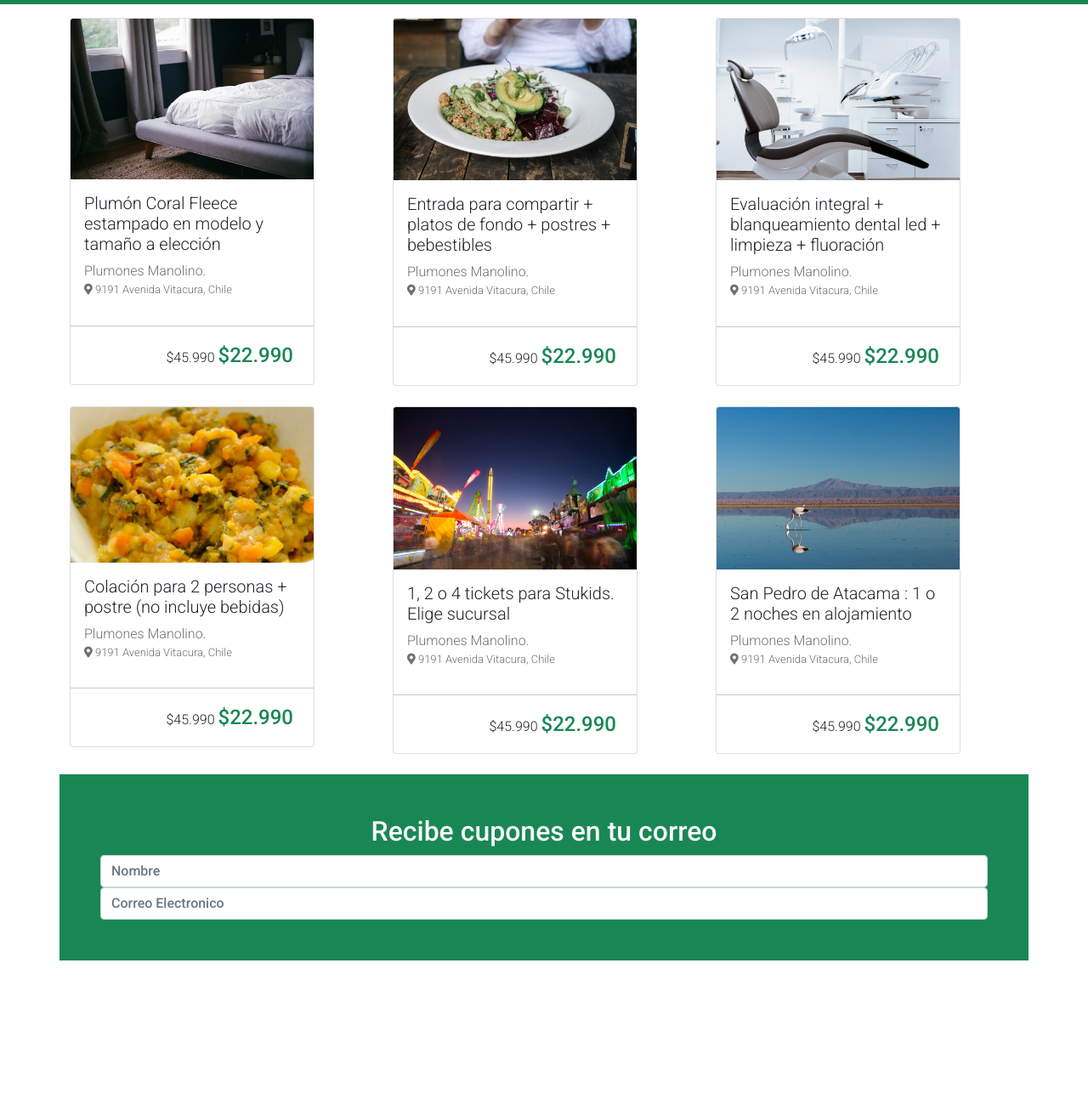
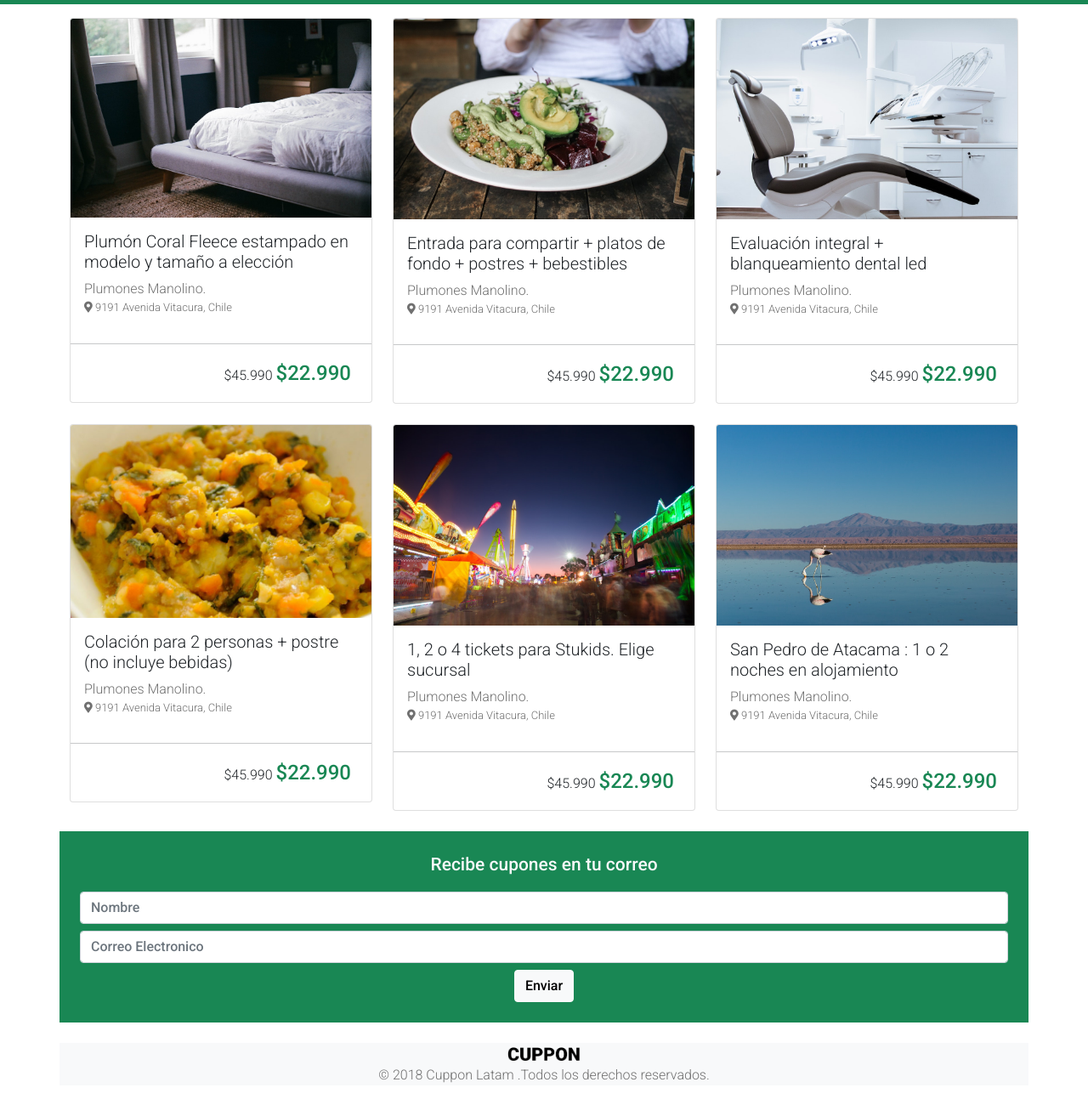
Before and after one commit to tbtha/Cuppon, a plain HTML site: page index.html in a window 1280 px wide. Shown: the part 53-1346 px from the top of the page at 85% size. Before the commit the page ends 1183 px from the top, so only its background shows below. Drawn offline with nearby package versions, Linux system fonts and the light colour scheme.

Commit message:
desafio cuppon

```diff
--- a/assents/css/style.css
+++ b/assents/css/style.css
@@ -2,13 +2,13 @@ body{
     font-family: 'Roboto', sans-serif;
 }
 
-.img-logo{
+.img-nav{
     height: 30px;
 }
 .card-title{
     color: #212529;
 }
-.card-text{
+.card-text , footer{
     color: #707070;
 }
 .subt-title{
@@ -17,3 +17,9 @@ body{
 .ubic{
     font-size: 13px;
 }
+.form{
+    font-size: 21px;
+}
+.img-footer{
+    height: 25px;
+}
--- a/index.html
+++ b/index.html
@@ -15,7 +15,7 @@
 <body>
     <nav class="navbar navbar-expand-lg navbar-light bg-success">
         <div class="container-fluid">
-          <a class="navbar-brand" href="#"><img src="./assents/img/logo-white.png" alt="imagen" class="img-logo"></a>
+          <a class="navbar-brand" href="#"><img src="./assents/img/logo-white.png" alt="imagen" class="img-nav"></a>
           <button class="navbar-toggler" type="button" data-bs-toggle="collapse" data-bs-target="#navbarNavAltMarkup" aria-controls="navbarNavAltMarkup" aria-expanded="false" aria-label="Toggle navigation">
             <span class="navbar-toggler-icon"></span>
           </button>
@@ -33,7 +33,7 @@
         <div class="row">
 
         <div class="col-12 col-md-4 mb-4">
-        <div class="card  " style="width: 18rem;">
+        <div class="card  " >
             <img src="assents/img/cupon-1.jpg" class="card-img-top" alt="...">
               <div class="card-body">
                 <h5 class="card-title fw-light">Plumón Coral Fleece estampado en modelo y tamaño a elección</h5>
@@ -48,7 +48,7 @@
         </div>
         </div>
         <div class="col-12 col-md-4 mb-4">
-          <div class="card  " style="width: 18rem;">
+          <div class="card  " >
               <img src="assents/img/cupon-2.jpg" class="card-img-top" alt="...">
                 <div class="card-body">
                   <h5 class="card-title fw-light">Entrada para compartir + platos de fondo + postres + bebestibles</h5>
@@ -63,10 +63,10 @@
           </div>
           </div>
           <div class="col-12 col-md-4 mb-4">
-            <div class="card  " style="width: 18rem;">
+            <div class="card  " >
                 <img src="assents/img/cupon-3.jpg" class="card-img-top" alt="...">
                   <div class="card-body">
-                    <h5 class="card-title fw-light">Evaluación integral + blanqueamiento dental led + limpieza + fluoración</h5>
+                    <h5 class="card-title fw-light">Evaluación integral + blanqueamiento dental led</h5>
                      <p class="subt-title card-text fw-light mb-0">Plumones Manolino.</p>
                      <p class="ubic card-text fw-light "><i class="fas fa-map-marker-alt"></i> 9191 Avenida Vitacura, Chile</p>
                   </div>
@@ -78,7 +78,7 @@
             </div>
             </div>
             <div class="col-12 col-md-4 mb-4">
-              <div class="card  " style="width: 18rem;">
+              <div class="card  " >
                   <img src="assents/img/cupon-4.jpg" class="card-img-top" alt="...">
                     <div class="card-body">
                       <h5 class="card-title fw-light">Colación para 2 personas + postre (no incluye bebidas)</h5>
@@ -93,7 +93,7 @@
               </div>
               </div>
               <div class="col-12 col-md-4 mb-4">
-                <div class="card" style="width: 18rem;">
+                <div class="card">
                     <img src="assents/img/cupon-5.jpg" class="card-img-top" alt="...">
                       <div class="card-body">
                         <h5 class="card-title fw-light">1, 2 o 4 tickets para Stukids. Elige sucursal</h5>
@@ -108,7 +108,7 @@
                 </div>
                 </div>
                 <div class="col-12 col-md-4 mb-4">
-                  <div class="card  " style="width: 18rem;">
+                  <div class="card  " >
                       <img src="assents/img/cupon-6.jpg" class="card-img-top" alt="...">
                         <div class="card-body">
                           <h5 class="card-title fw-light">San Pedro de Atacama : 1 o 2 noches en alojamiento</h5>
@@ -126,10 +126,20 @@
         </div>
     </section>
 
-    <form class="container bg-success p-5">
-      <h2 class="text-light text-center fw-normal p-0"  >Recibe cupones en tu correo</h1>
-        <input class="form-control" type="text" placeholder="Nombre" id="InputName">
-        <input class="email form-control" type="text" placeholder="Correo Electronico" id="InputEmail">
+    <section class="container bg-success p-4 text-center">
+      <form>
+        <p class="form text-light  fw-normal">Recibe cupones en tu correo </p>
+        <input class="form-control mb-2" type="text" placeholder="Nombre" id="inputName">
+        <input class="email form-control" type="text" placeholder="Correo Electronico" id="inputEmail">
+        <button type="button" class="btn btn-light mt-2 ">Enviar</button>
+      </form>
+    </section>
+
+    <section class="container bg-light text-center mt-4">
+      <footer>
+        <img src="./assents/img/logo-black.png" alt="imagen logo" class="img-footer">
+        <p class="fw-light">© 2018 Cuppon Latam .Todos los derechos reservados.</p>
+      </footer>
     </section>
 
     <script src="https://cdn.jsdelivr.net/npm/@popperjs/core@2.9.3/dist/umd/popper.min.js" integrity="sha384-W8fXfP3gkOKtndU4JGtKDvXbO53Wy8SZCQHczT5FMiiqmQfUpWbYdTil/SxwZgAN" crossorigin="anonymous"></script>
```
